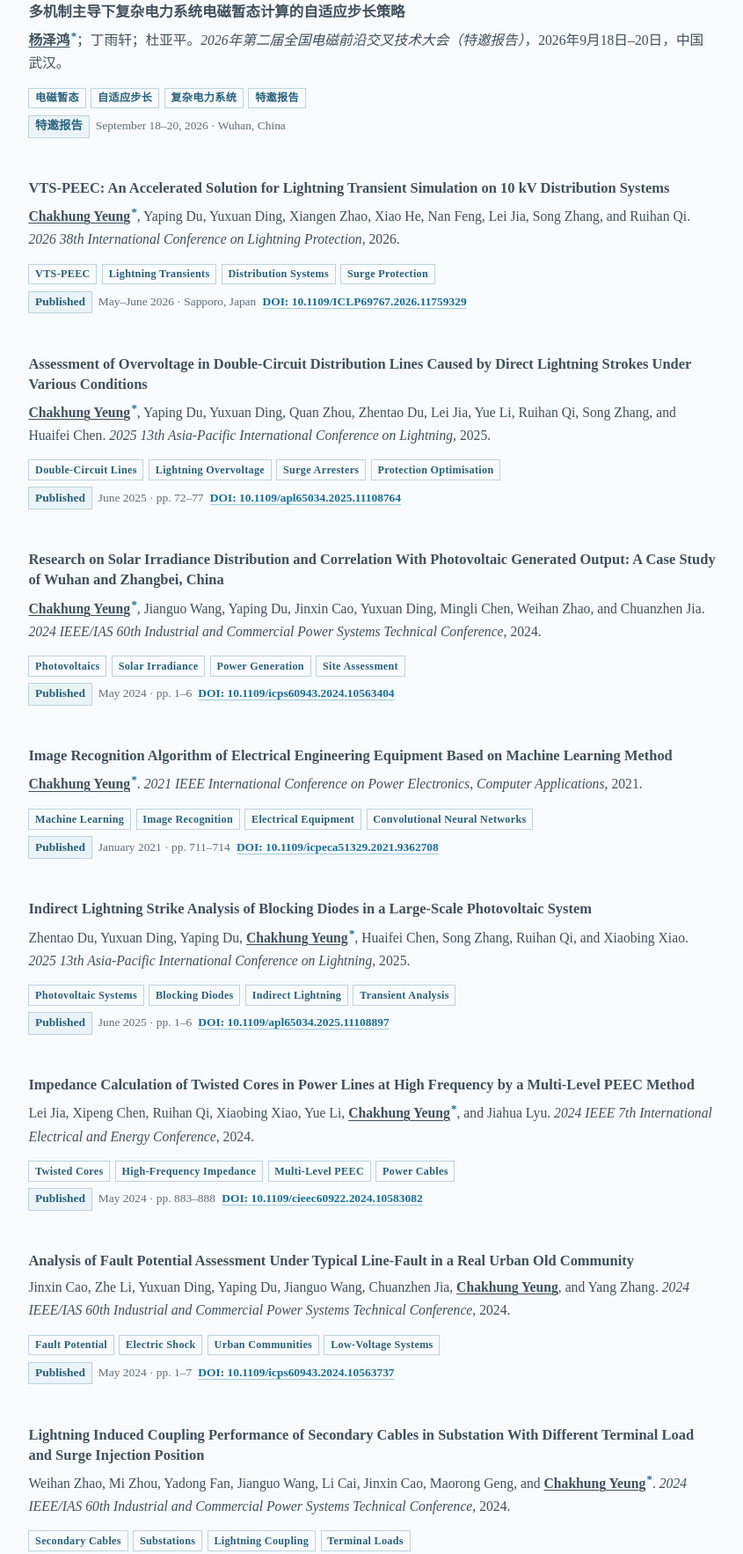
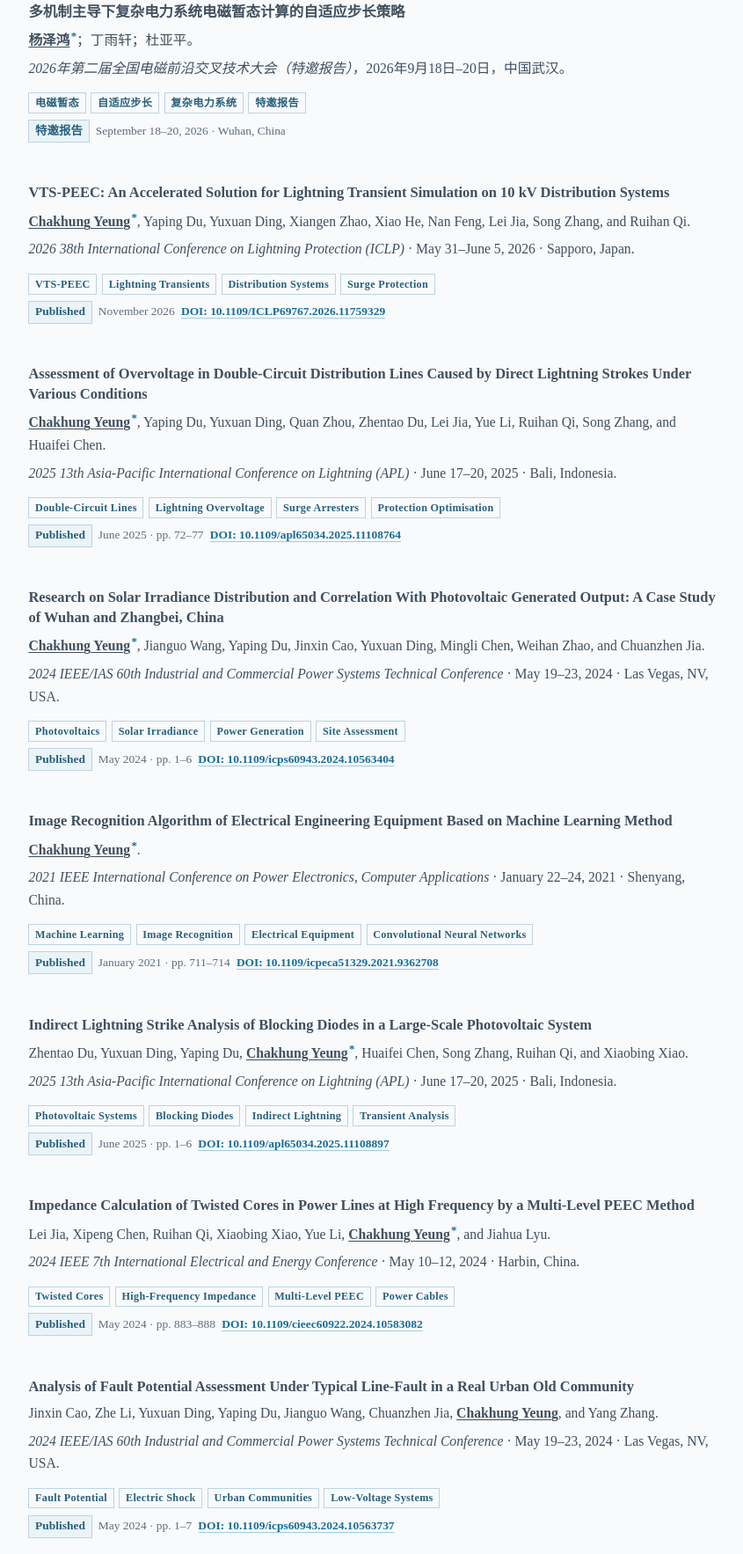
Before and after one commit to morgansimon/morgansimon.github.io, a plain HTML site: page publications.html in a window 1280 px wide. Shown: the part 5256-7022 px from the top of the page at 88% size, without its empty margins (394-1239 px from the left). Drawn offline with Linux system fonts and the light colour scheme.

Commit message:
Refine conference publication layout

```diff
--- a/publications.html
+++ b/publications.html
@@ -11,7 +11,7 @@
   <meta property="og:description" content="Journal articles, conference papers, and theses by Chakhung Yeung.">
   <meta property="og:url" content="https://morgansimon.github.io/publications.html">
   <link rel="icon" href="assets/favicon.svg">
-  <link rel="stylesheet" href="styles.css?v=22">
+  <link rel="stylesheet" href="styles.css?v=23">
 </head>
 <body>
   <header class="site-header">
@@ -106,17 +106,17 @@
       <section class="section" id="conference">
         <h2 class="section-heading-with-note"><span>Conference Papers</span><span class="section-note"><span class="presenting-mark">*</span> Presenting author</span></h2>
         <div class="conference-list">
-<div class="pub"><p class="pub-title">多机制主导下复杂电力系统电磁暂态计算的自适应步长策略</p><p class="author-list"><span class="author-self">杨泽鸿</span>；丁雨轩<sup class="corresponding-mark">*</sup>；杜亚平<sup class="corresponding-mark">*</sup>。<span class="venue">2026年第二届全国电磁前沿交叉技术大会（特邀报告）</span>，2026年9月18日–20日，中国武汉。</p><span class="tag">电磁暂态</span><span class="tag">自适应步长</span><span class="tag">复杂电力系统</span><span class="tag">特邀报告</span></div>
-<div class="pub"><p class="pub-title">VTS-PEEC: An Accelerated Solution for Lightning Transient Simulation on 10 kV Distribution Systems</p><p class="author-list"><span class="author-self">Chakhung Yeung</span>, Yaping Du, Yuxuan Ding, Xiangen Zhao, Xiao He, Nan Feng, Lei Jia, Song Zhang, and Ruihan Qi. <span class="venue">2026 38th International Conference on Lightning Protection</span>, 2026.</p><span class="tag">VTS-PEEC</span><span class="tag">Lightning Transients</span><span class="tag">Distribution Systems</span><span class="tag">Surge Protection</span></div>
-<div class="pub"><p class="pub-title">Assessment of Overvoltage in Double-Circuit Distribution Lines Caused by Direct Lightning Strokes Under Various Conditions</p><p class="author-list"><span class="author-self">Chakhung Yeung</span>, Yaping Du, Yuxuan Ding, Quan Zhou, Zhentao Du, Lei Jia, Yue Li, Ruihan Qi, Song Zhang, and Huaifei Chen. <span class="venue">2025 13th Asia-Pacific International Conference on Lightning</span>, 2025.</p><span class="tag">Double-Circuit Lines</span><span class="tag">Lightning Overvoltage</span><span class="tag">Surge Arresters</span><span class="tag">Protection Optimisation</span></div>
-<div class="pub"><p class="pub-title">Research on Solar Irradiance Distribution and Correlation With Photovoltaic Generated Output: A Case Study of Wuhan and Zhangbei, China</p><p class="author-list"><span class="author-self">Chakhung Yeung</span>, Jianguo Wang, Yaping Du, Jinxin Cao, Yuxuan Ding, Mingli Chen, Weihan Zhao, and Chuanzhen Jia. <span class="venue">2024 IEEE/IAS 60th Industrial and Commercial Power Systems Technical Conference</span>, 2024.</p><span class="tag">Photovoltaics</span><span class="tag">Solar Irradiance</span><span class="tag">Power Generation</span><span class="tag">Site Assessment</span></div>
-<div class="pub"><p class="pub-title">Image Recognition Algorithm of Electrical Engineering Equipment Based on Machine Learning Method</p><p class="author-list"><span class="author-self">Chakhung Yeung</span>. <span class="venue">2021 IEEE International Conference on Power Electronics, Computer Applications</span>, 2021.</p><span class="tag">Machine Learning</span><span class="tag">Image Recognition</span><span class="tag">Electrical Equipment</span><span class="tag">Convolutional Neural Networks</span></div>
-<div class="pub"><p class="pub-title">Indirect Lightning Strike Analysis of Blocking Diodes in a Large-Scale Photovoltaic System</p><p class="author-list">Zhentao Du, Yuxuan Ding, Yaping Du, <span class="author-self">Chakhung Yeung</span>, Huaifei Chen, Song Zhang, Ruihan Qi, and Xiaobing Xiao. <span class="venue">2025 13th Asia-Pacific International Conference on Lightning</span>, 2025.</p><span class="tag">Photovoltaic Systems</span><span class="tag">Blocking Diodes</span><span class="tag">Indirect Lightning</span><span class="tag">Transient Analysis</span></div>
-<div class="pub"><p class="pub-title">Impedance Calculation of Twisted Cores in Power Lines at High Frequency by a Multi-Level PEEC Method</p><p class="author-list">Lei Jia, Xipeng Chen, Ruihan Qi, Xiaobing Xiao, Yue Li, <span class="author-self">Chakhung Yeung</span>, and Jiahua Lyu. <span class="venue">2024 IEEE 7th International Electrical and Energy Conference</span>, 2024.</p><span class="tag">Twisted Cores</span><span class="tag">High-Frequency Impedance</span><span class="tag">Multi-Level PEEC</span><span class="tag">Power Cables</span></div>
-<div class="pub"><p class="pub-title">Analysis of Fault Potential Assessment Under Typical Line-Fault in a Real Urban Old Community</p><p class="author-list">Jinxin Cao, Zhe Li, Yuxuan Ding, Yaping Du, Jianguo Wang, Chuanzhen Jia, <span class="author-self">Chakhung Yeung</span>, and Yang Zhang. <span class="venue">2024 IEEE/IAS 60th Industrial and Commercial Power Systems Technical Conference</span>, 2024.</p><span class="tag">Fault Potential</span><span class="tag">Electric Shock</span><span class="tag">Urban Communities</span><span class="tag">Low-Voltage Systems</span></div>
-<div class="pub"><p class="pub-title">Lightning Induced Coupling Performance of Secondary Cables in Substation With Different Terminal Load and Surge Injection Position</p><p class="author-list">Weihan Zhao, Mi Zhou, Yadong Fan, Jianguo Wang, Li Cai, Jinxin Cao, Maorong Geng, and <span class="author-self">Chakhung Yeung</span>. <span class="venue">2024 IEEE/IAS 60th Industrial and Commercial Power Systems Technical Conference</span>, 2024.</p><span class="tag">Secondary Cables</span><span class="tag">Substations</span><span class="tag">Lightning Coupling</span><span class="tag">Terminal Loads</span></div>
-<div class="pub"><p class="pub-title">Observed Induced Overvoltage on the Test Overhead Distribution Line Initiated From Natural Lightning Activities</p><p class="author-list">Jinxin Cao, Jianguo Wang, Changfeng Xu, Li Cai, Mi Zhou, Wangxiang Chu, Chuge Zhu, Yadong Fan, Weihan Zhao, and <span class="author-self">Chakhung Yeung</span>. <span class="venue">2024 IEEE/IAS 60th Industrial and Commercial Power Systems Technical Conference</span>, 2024.</p><span class="tag">Natural Lightning</span><span class="tag">Induced Overvoltage</span><span class="tag">Distribution Lines</span><span class="tag">Field Measurements</span></div>
-<div class="pub"><p class="pub-title">Simulation Research on Space Charge of High Voltage XLPE Cable Under Different Working Conditions</p><p class="author-list">Yule Sun<sup class="corresponding-mark">*</sup>, Guolong Qiu, and <span class="author-self">Chakhung Yeung</span>. <span class="venue">2022 IEEE Conference on Telecommunications, Optics and Computer Science</span>, 2022.</p><span class="tag">XLPE Cables</span><span class="tag">Space Charge</span><span class="tag">High Voltage</span><span class="tag">COMSOL Simulation</span></div>
+<div class="pub"><p class="pub-title">多机制主导下复杂电力系统电磁暂态计算的自适应步长策略</p><p class="author-list"><span class="author-self">杨泽鸿</span>；丁雨轩；杜亚平。</p><p class="conference-meta"><span class="venue">2026年第二届全国电磁前沿交叉技术大会（特邀报告）</span>，2026年9月18日–20日，中国武汉。</p><span class="tag">电磁暂态</span><span class="tag">自适应步长</span><span class="tag">复杂电力系统</span><span class="tag">特邀报告</span></div>
+<div class="pub"><p class="pub-title">VTS-PEEC: An Accelerated Solution for Lightning Transient Simulation on 10 kV Distribution Systems</p><p class="author-list"><span class="author-self">Chakhung Yeung</span>, Yaping Du, Yuxuan Ding, Xiangen Zhao, Xiao He, Nan Feng, Lei Jia, Song Zhang, and Ruihan Qi.</p><p class="conference-meta"><span class="venue">2026 38th International Conference on Lightning Protection (ICLP)</span> · May 31–June 5, 2026 · Sapporo, Japan.</p><span class="tag">VTS-PEEC</span><span class="tag">Lightning Transients</span><span class="tag">Distribution Systems</span><span class="tag">Surge Protection</span></div>
+<div class="pub"><p class="pub-title">Assessment of Overvoltage in Double-Circuit Distribution Lines Caused by Direct Lightning Strokes Under Various Conditions</p><p class="author-list"><span class="author-self">Chakhung Yeung</span>, Yaping Du, Yuxuan Ding, Quan Zhou, Zhentao Du, Lei Jia, Yue Li, Ruihan Qi, Song Zhang, and Huaifei Chen.</p><p class="conference-meta"><span class="venue">2025 13th Asia-Pacific International Conference on Lightning (APL)</span> · June 17–20, 2025 · Bali, Indonesia.</p><span class="tag">Double-Circuit Lines</span><span class="tag">Lightning Overvoltage</span><span class="tag">Surge Arresters</span><span class="tag">Protection Optimisation</span></div>
+<div class="pub"><p class="pub-title">Research on Solar Irradiance Distribution and Correlation With Photovoltaic Generated Output: A Case Study of Wuhan and Zhangbei, China</p><p class="author-list"><span class="author-self">Chakhung Yeung</span>, Jianguo Wang, Yaping Du, Jinxin Cao, Yuxuan Ding, Mingli Chen, Weihan Zhao, and Chuanzhen Jia.</p><p class="conference-meta"><span class="venue">2024 IEEE/IAS 60th Industrial and Commercial Power Systems Technical Conference</span> · May 19–23, 2024 · Las Vegas, NV, USA.</p><span class="tag">Photovoltaics</span><span class="tag">Solar Irradiance</span><span class="tag">Power Generation</span><span class="tag">Site Assessment</span></div>
+<div class="pub"><p class="pub-title">Image Recognition Algorithm of Electrical Engineering Equipment Based on Machine Learning Method</p><p class="author-list"><span class="author-self">Chakhung Yeung</span>.</p><p class="conference-meta"><span class="venue">2021 IEEE International Conference on Power Electronics, Computer Applications</span> · January 22–24, 2021 · Shenyang, China.</p><span class="tag">Machine Learning</span><span class="tag">Image Recognition</span><span class="tag">Electrical Equipment</span><span class="tag">Convolutional Neural Networks</span></div>
+<div class="pub"><p class="pub-title">Indirect Lightning Strike Analysis of Blocking Diodes in a Large-Scale Photovoltaic System</p><p class="author-list">Zhentao Du, Yuxuan Ding, Yaping Du, <span class="author-self">Chakhung Yeung</span>, Huaifei Chen, Song Zhang, Ruihan Qi, and Xiaobing Xiao.</p><p class="conference-meta"><span class="venue">2025 13th Asia-Pacific International Conference on Lightning (APL)</span> · June 17–20, 2025 · Bali, Indonesia.</p><span class="tag">Photovoltaic Systems</span><span class="tag">Blocking Diodes</span><span class="tag">Indirect Lightning</span><span class="tag">Transient Analysis</span></div>
+<div class="pub"><p class="pub-title">Impedance Calculation of Twisted Cores in Power Lines at High Frequency by a Multi-Level PEEC Method</p><p class="author-list">Lei Jia, Xipeng Chen, Ruihan Qi, Xiaobing Xiao, Yue Li, <span class="author-self">Chakhung Yeung</span>, and Jiahua Lyu.</p><p class="conference-meta"><span class="venue">2024 IEEE 7th International Electrical and Energy Conference</span> · May 10–12, 2024 · Harbin, China.</p><span class="tag">Twisted Cores</span><span class="tag">High-Frequency Impedance</span><span class="tag">Multi-Level PEEC</span><span class="tag">Power Cables</span></div>
+<div class="pub"><p class="pub-title">Analysis of Fault Potential Assessment Under Typical Line-Fault in a Real Urban Old Community</p><p class="author-list">Jinxin Cao, Zhe Li, Yuxuan Ding, Yaping Du, Jianguo Wang, Chuanzhen Jia, <span class="author-self">Chakhung Yeung</span>, and Yang Zhang.</p><p class="conference-meta"><span class="venue">2024 IEEE/IAS 60th Industrial and Commercial Power Systems Technical Conference</span> · May 19–23, 2024 · Las Vegas, NV, USA.</p><span class="tag">Fault Potential</span><span class="tag">Electric Shock</span><span class="tag">Urban Communities</span><span class="tag">Low-Voltage Systems</span></div>
+<div class="pub"><p class="pub-title">Lightning Induced Coupling Performance of Secondary Cables in Substation With Different Terminal Load and Surge Injection Position</p><p class="author-list">Weihan Zhao, Mi Zhou, Yadong Fan, Jianguo Wang, Li Cai, Jinxin Cao, Maorong Geng, and <span class="author-self">Chakhung Yeung</span>.</p><p class="conference-meta"><span class="venue">2024 IEEE/IAS 60th Industrial and Commercial Power Systems Technical Conference</span> · May 19–23, 2024 · Las Vegas, NV, USA.</p><span class="tag">Secondary Cables</span><span class="tag">Substations</span><span class="tag">Lightning Coupling</span><span class="tag">Terminal Loads</span></div>
+<div class="pub"><p class="pub-title">Observed Induced Overvoltage on the Test Overhead Distribution Line Initiated From Natural Lightning Activities</p><p class="author-list">Jinxin Cao, Jianguo Wang, Changfeng Xu, Li Cai, Mi Zhou, Wangxiang Chu, Chuge Zhu, Yadong Fan, Weihan Zhao, and <span class="author-self">Chakhung Yeung</span>.</p><p class="conference-meta"><span class="venue">2024 IEEE/IAS 60th Industrial and Commercial Power Systems Technical Conference</span> · May 19–23, 2024 · Las Vegas, NV, USA.</p><span class="tag">Natural Lightning</span><span class="tag">Induced Overvoltage</span><span class="tag">Distribution Lines</span><span class="tag">Field Measurements</span></div>
+<div class="pub"><p class="pub-title">Simulation Research on Space Charge of High Voltage XLPE Cable Under Different Working Conditions</p><p class="author-list">Yule Sun, Guolong Qiu, and <span class="author-self">Chakhung Yeung</span>.</p><p class="conference-meta"><span class="venue">2022 IEEE Conference on Telecommunications, Optics and Computer Science</span> · December 11–12, 2022 · Virtual Conference.</p><span class="tag">XLPE Cables</span><span class="tag">Space Charge</span><span class="tag">High Voltage</span><span class="tag">COMSOL Simulation</span></div>
         </div>
       </section>
     </article>
@@ -176,7 +176,7 @@
       "10.1109/tia.2025.3546904": "July 2025 · Vol. 61, No. 4 · pp. 5808–5818",
       "10.1016/j.ijepes.2025.110817": "September 2025 · Vol. 170 · Art. 110817",
       "10.1109/jsen.2022.3181012": "July 2022 · Vol. 22, No. 14 · pp. 14481–14490",
-      "10.1109/ICLP69767.2026.11759329": "May–June 2026 · Sapporo, Japan",
+      "10.1109/ICLP69767.2026.11759329": "November 2026",
       "10.1109/apl65034.2025.11108764": "June 2025 · pp. 72–77",
       "10.1109/icps60943.2024.10563404": "May 2024 · pp. 1–6",
       "10.1109/icpeca51329.2021.9362708": "January 2021 · pp. 711–714",
--- a/styles.css
+++ b/styles.css
@@ -70,4 +70,5 @@ h2.module-title{
 :root{--link:var(--blue)}
 a:focus-visible{outline:3px solid var(--gold);outline-offset:3px}
 .publication-actions{display:flex;align-items:center;flex-wrap:wrap;gap:.45rem;margin:.55rem 0 0;font-size:.84rem;line-height:1.4}.publication-status{display:inline-block;padding:.16rem .42rem;background:var(--pale);border:1px solid #bcd4e0;color:#28617c;font-weight:700}.publication-actions a{font-weight:700}
+.conference-meta{font-size:.98rem;line-height:1.65}
 .publication-detail{color:var(--muted)}.section-heading-with-note{display:flex;align-items:baseline;flex-wrap:wrap;gap:.45rem}.section h2 .section-note{font-size:.76rem!important;font-weight:400!important;color:var(--muted);white-space:nowrap}
```
